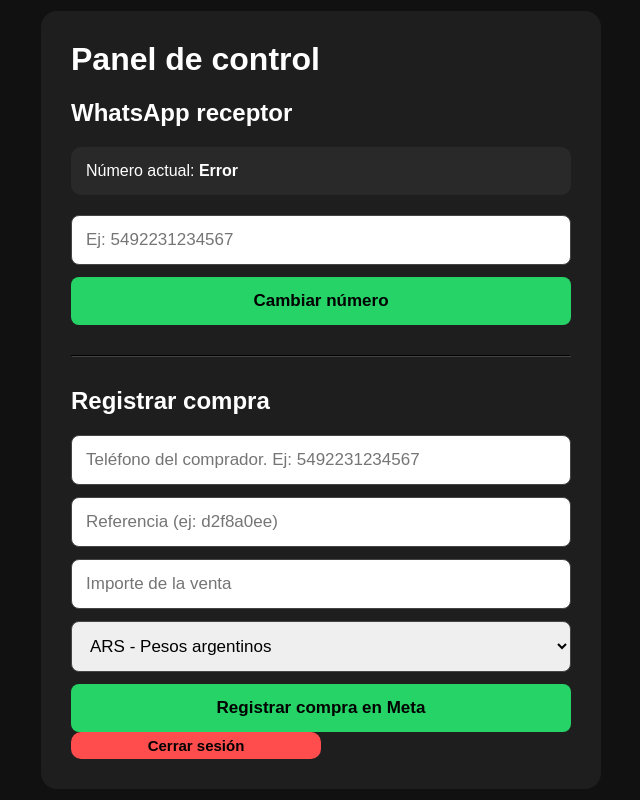
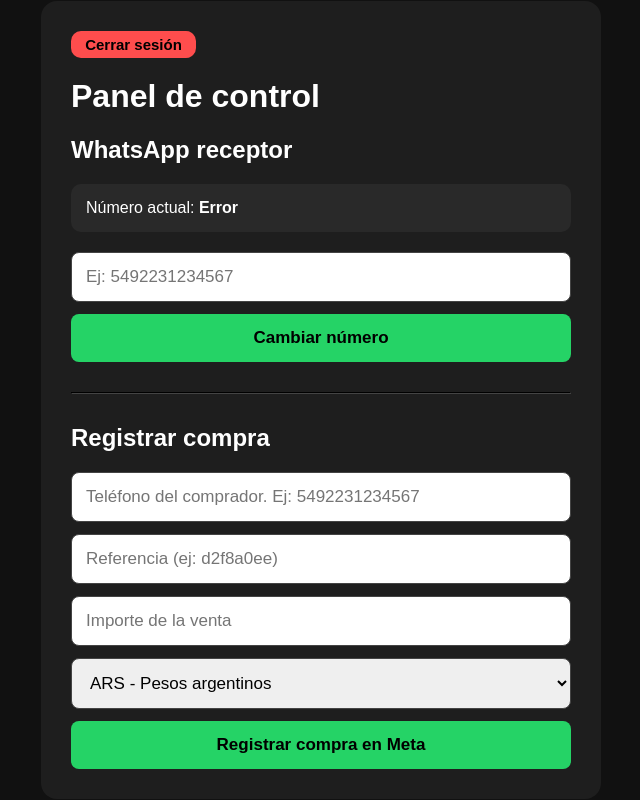
Before and after one commit to PKevinprieto/landing-meta, a website: page public/panel.html in a window 1280 px wide. Shown: the whole page, without its empty margins (319-959 px from the left). Drawn offline with Linux system fonts and the light colour scheme; no server answers.

Commit message:
boton close, detalle

```diff
--- a/public/panel.html
+++ b/public/panel.html
@@ -57,8 +57,9 @@
         cursor: pointer;
       }
       .btnclose {
-        width: 50%;
+        width: 25%;
         padding: 5px;
+        margin-bottom: 20px;
         border: none;
         border-radius: 10px;
         background: #ff4d4d;
@@ -84,6 +85,9 @@
 
   <body>
     <div class="panel">
+      <button id="logout-button" type="button" class="btnclose">
+        Cerrar sesión
+      </button>
       <h1>Panel de control</h1>
 
       <h2>WhatsApp receptor</h2>
@@ -129,9 +133,6 @@
       </select>
 
       <button id="registrar-compra">Registrar compra en Meta</button>
-      <button id="logout-button" type="button" class="btnclose">
-        Cerrar sesión
-      </button>
 
       <div id="purchase-mensaje"></div>
     </div>
```
